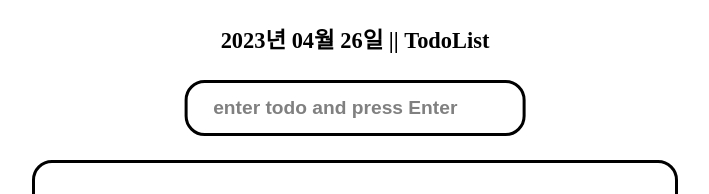
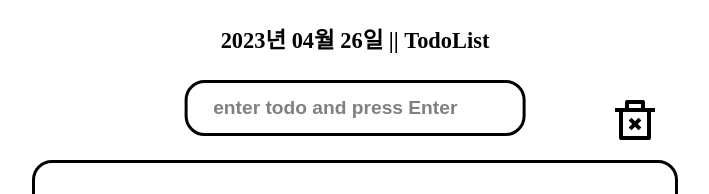
Before and after one commit to apnalkkamkkamhanjoon/2317-HanJoon-todoList, a React (Create React App) app: page / in a window 1280 px wide. Shown: the top 194 px of the page, without its empty margins (285-994 px from the left). Built offline with nearby package versions, Linux system fonts and the light colour scheme.

Commit message:
👀:: DeleteAll 버튼 추가, 디자인 및 로직 적용

```diff
--- a/src/components/Delete.tsx
+++ b/src/components/Delete.tsx
@@ -1,16 +1,12 @@
-import React from 'react';
+import React from "react";
 import { FiDelete } from "react-icons/fi";
 
 type DeleteProps = {
-    onClick? () : void;
-}
+  onClick?(): void;
+};
 
-const Delete = ({onClick}:DeleteProps) => {
-    return (
-        <div>
-            <FiDelete className='deleteBtn' onClick={onClick}/>
-        </div>
-    );
+const Delete = ({ onClick }: DeleteProps) => {
+  return <FiDelete className="deleteBtn" onClick={onClick} />;
 };
 
 export default Delete;
--- a/src/components/List.tsx
+++ b/src/components/List.tsx
@@ -1,10 +1,5 @@
 import React from "react";
 import Delete from "./Delete";
-
-type listProps = {
-  id: number;
-  content: string;
-};
 
 type ListProps = {
   id: number;
@@ -16,9 +11,10 @@
   return (
     <>
       <ul className="list">
-        <span className="listId">{id}:</span>
-        <span className="listContent">{content}</span>
-        <Delete onClick={() => onDelete(id)} />
+        <li>
+          <span className="listContent">{content}</span>
+          <Delete onClick={() => onDelete(id)} />
+        </li>
       </ul>
     </>
   );
--- a/src/pages/Main.tsx
+++ b/src/pages/Main.tsx
@@ -2,6 +2,7 @@
 import "../styles/Main.css";
 import Input from "../components/Input";
 import List from "../components/List";
+import { RiDeleteBin2Line } from "react-icons/ri";
 
 type listProps = {
   id: number;
@@ -70,6 +71,15 @@
   const onDelete = (id: number) => {
     const newList = list.filter((prop) => prop.id !== id);
     onSetList(newList);
+    if (newList.length === 0) {
+      setNextId(1);
+    }
+  };
+
+  const onDeleteAll = () => {
+    setList([]);
+    setNextId(1);
+    localStorage.removeItem("list");
   };
 
   return (
@@ -88,6 +98,7 @@
           />
         ))}
       </div>
+      <RiDeleteBin2Line className="deleteAllBtn" onClick={onDeleteAll} />
     </>
   );
 };
--- a/src/styles/Main.css
+++ b/src/styles/Main.css
@@ -60,6 +60,7 @@
   border: 3px solid #000;
   transform: translateX(-50%);
   overflow-y: auto;
+  overflow-x: hidden;
 }
 
 .list{
@@ -81,3 +82,17 @@
   transform: scale(1.4);
   color: #ff0000;
 }
+
+.deleteAllBtn {
+  position: fixed;
+  left: 70%;
+  top: 12%;
+  cursor: pointer;
+  font-size: 3rem;
+  transition: all 0.1s ease-out;
+}
+
+.deleteAllBtn:hover {
+  transform: scale(1.4);
+  color: #ff0000;
+}
```
